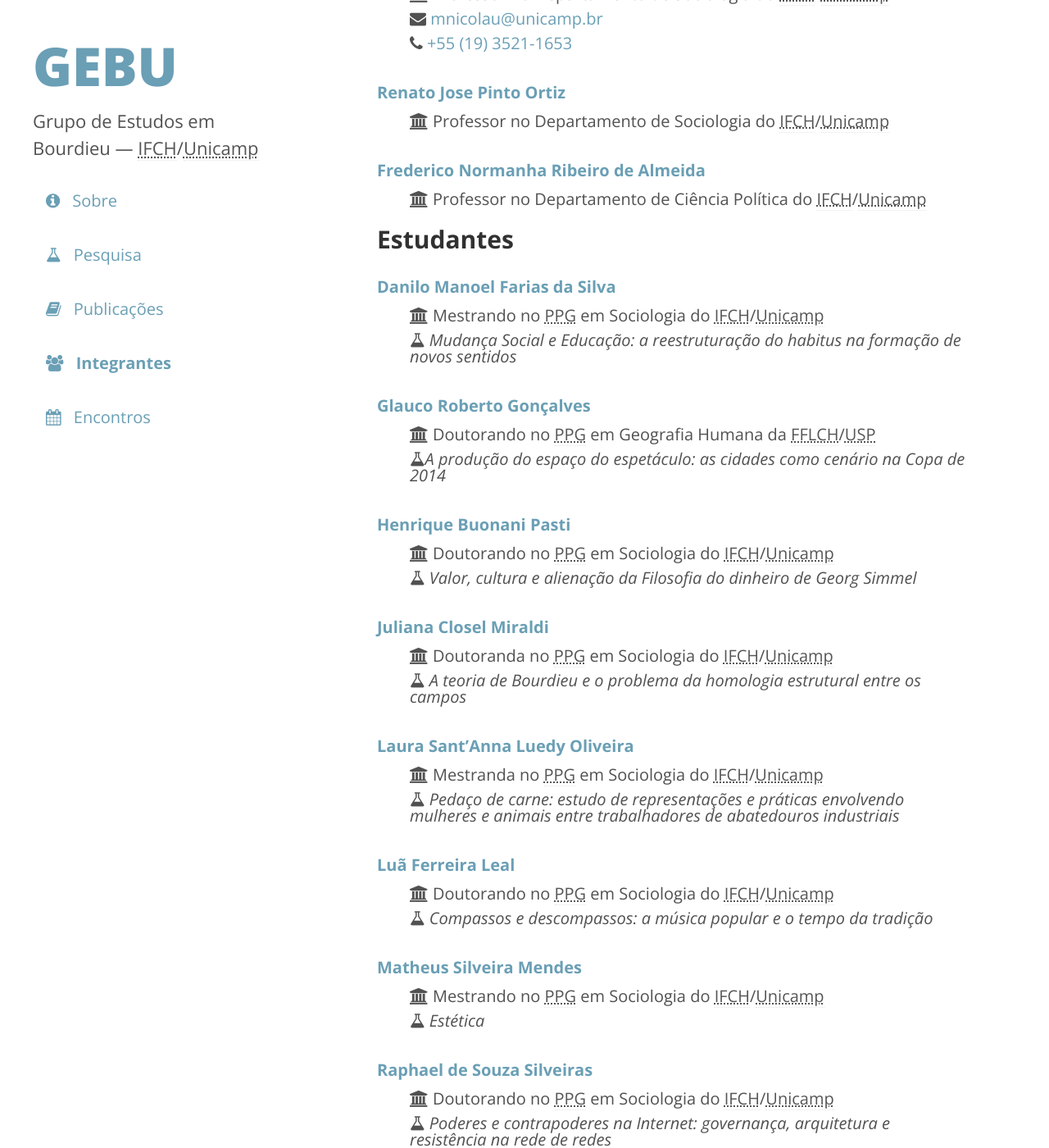
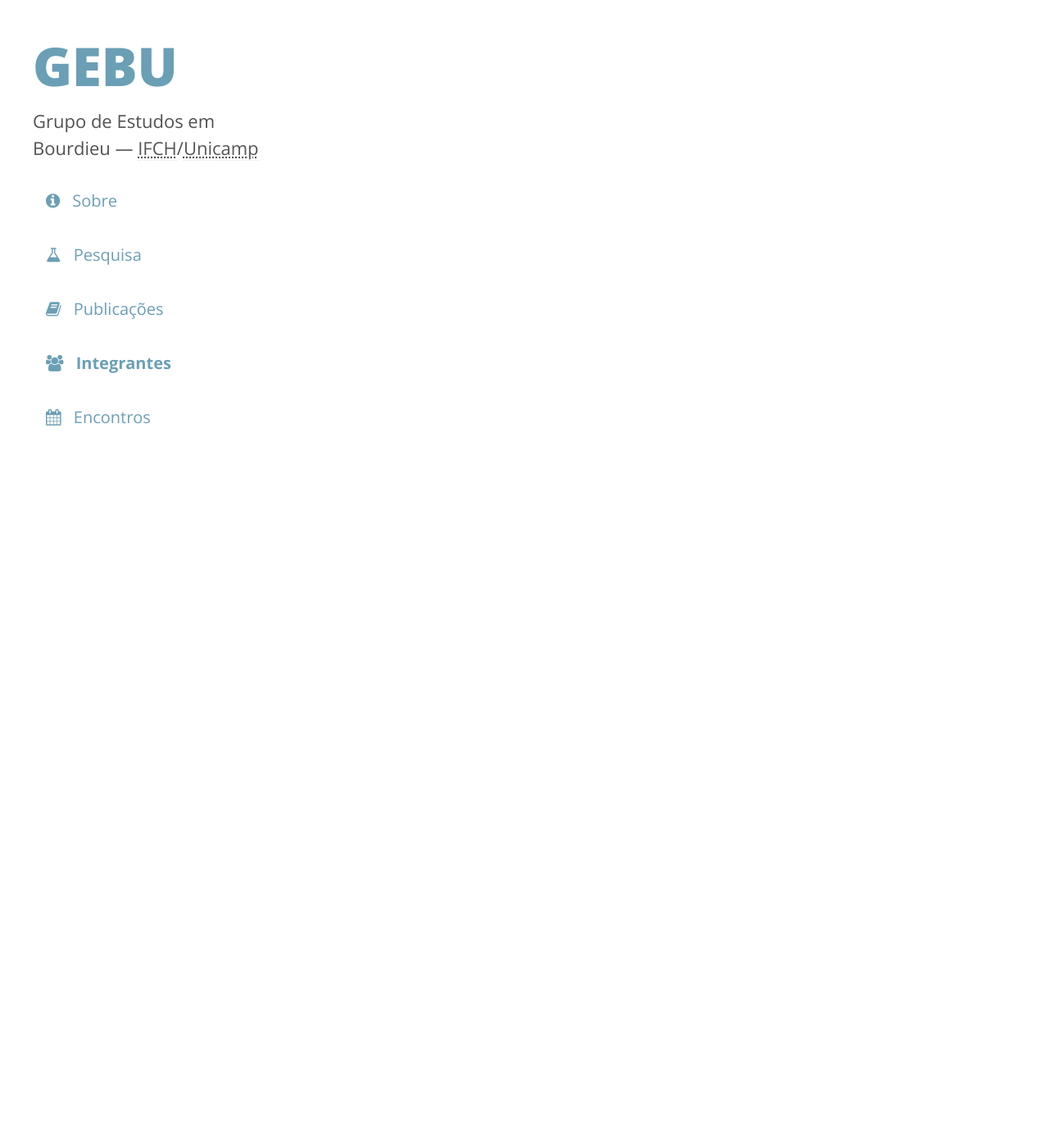
Before and after one commit to hbpasti/gebu.github.io, a Jekyll site: the page built from integrantes.md, in a window 1280 px wide and 1400 px high, scrolled down 270 px. Shown: the whole window at 82% size. Built offline with Jekyll 4.4.1, drawn with Linux system fonts in a browser that asks for light colours; nearby versions of some CDN libraries; after the commit the page ends 900 px from its top, so only the background shows below that; some of the changed text lies outside the part shown.

Commit message:
Moved integrantes to its own branch for now

```diff
--- a/integrantes.md
+++ b/integrantes.md
@@ -5,89 +5,6 @@
 icon: group
 ---
 
-## Pesquisadores
-{: #pesquisadores}
-
-[Michel Nicolau Netto](//lattes.cnpq.br/8800427022722082)
-: <i class="fa fa-university" title="Posição"></i> Professor no
-  Departamento de Sociologia do IFCH/Unicamp
-: <i class="fa fa-envelope" title="Email"></i> <mnicolau@unicamp.br>
-: <i class="fa fa-phone" title="Telefone"></i> [+55 (19)
-3521-1653](tel:+551935211653)
-{: .contatos-membros .lista-contato}
-
-[Renato Jose Pinto Ortiz](//lattes.cnpq.br/8800427022722082)
-: <i class="fa fa-university" title="Posição"></i> Professor no Departamento de Sociologia do IFCH/Unicamp
-{: .contatos-membros .lista-contato}
-
-[Frederico Normanha Ribeiro de Almeida](//lattes.cnpq.br/3248067565648091)
-: <i class="fa fa-university" title="Posição"></i> Professor no Departamento de Ciência Política do IFCH/Unicamp
-{: .contatos-membros .lista-contato}
-
-## Estudantes
-{: #estudantes}
-
-[Danilo Manoel Farias da Silva](<//lattes.cnpq.br/2142010131900710>)
-: <i class="fa fa-university" title="Posição"></i> Mestrando no PPG em Sociologia do IFCH/Unicamp
-: <i class="fa fa-flask" title="Tema/Área de trabalho"></i> *Mudança Social e Educação: a reestruturação do habitus na formação de novos sentidos*
-{: .contatos-membros .lista-contato}
-
-[Glauco Roberto Gonçalves](//lattes.cnpq.br/3347218484822776)
-: <i class="fa fa-university" title="Posição"></i> Doutorando no PPG em Geografia Humana da <abbr title="Faculdade de Filosofia, Letras e Ciências Humanas">FFLCH</abbr>/<abbr title="Universidade de São Paulo">USP</abbr>
-: <i class="fa fa-flask" title="Tema/Área de trabalho"></i>*A produção do espaço do espetáculo: as cidades como cenário na Copa de 2014*
-{: .contatos-membros .lista-contato}
-
-[Henrique Buonani Pasti](//lattes.cnpq.br/8536408943325772)
-: <i class="fa fa-university" title="Posição"></i> Doutorando no PPG em Sociologia do IFCH/Unicamp
-: <i class="fa fa-flask" title="Tema/Área de trabalho"></i> *Valor, cultura e alienação da Filosofia do dinheiro de Georg Simmel*
-{: .contatos-membros .lista-contato}
-
-[Juliana Closel Miraldi](//lattes.cnpq.br/9856019189636669)
-: <i class="fa fa-university" title="Posição"></i> Doutoranda no PPG em Sociologia do IFCH/Unicamp
-: <i class="fa fa-flask" title="Tema/Área de trabalho"></i> *A teoria de Bourdieu e o problema da homologia estrutural entre os campos*
-{: .contatos-membros .lista-contato}
-
-[Laura Sant'Anna Luedy Oliveira](//lattes.cnpq.br/3290983330003250)
-: <i class="fa fa-university" title="Posição"></i> Mestranda no PPG em Sociologia do IFCH/Unicamp
-: <i class="fa fa-flask" title="Tema/Área de trabalho"></i> *Pedaço de carne: estudo de representações e práticas envolvendo mulheres e animais entre trabalhadores de abatedouros industriais*
-{: .contatos-membros .lista-contato}
-
-[Luã Ferreira Leal](//lattes.cnpq.br/1416767402474092)
-: <i class="fa fa-university" title="Posição"></i> Doutorando no PPG em Sociologia do IFCH/Unicamp
-: <i class="fa fa-flask" title="Tema/Área de trabalho"></i> *Compassos e descompassos: a música popular e o tempo da tradição*
-{: .contatos-membros .lista-contato}
-
-[Matheus Silveira Mendes](//lattes.cnpq.br/3005118664816021)
-: <i class="fa fa-university" title="Posição"></i> Mestrando no PPG em Sociologia do IFCH/Unicamp
-: <i class="fa fa-flask" title="Tema/Área de trabalho"></i> *Estética*
-{: .contatos-membros .lista-contato}
-
-[Raphael de Souza Silveiras](//lattes.cnpq.br/3005118664816021)
-: <i class="fa fa-university" title="Posição"></i> Doutorando no PPG em Sociologia do IFCH/Unicamp
-: <i class="fa fa-flask" title="Tema/Área de trabalho"></i> *Poderes e contrapoderes na Internet: governança, arquitetura e resistência na rede de redes*
-{: .contatos-membros .lista-contato}
-
-[Raul Vinícius Araújo Lima](//lattes.cnpq.br/6652332407827829)
-: <i class="fa fa-university" title="Posição"></i> Mestrando no PPG em Sociologia do IFCH/Unicamp
-: <i class="fa fa-flask" title="Tema/Área de trabalho"></i> *O Programa Mais Educação: Uma análise sobre o habitus do professor coordenador dentro do contexto da prática*
-{: .contatos-membros .lista-contato}
-
-[Rubens Mascarenhas Neto](//lattes.cnpq.br/1066429066482576)
-: <i class="fa fa-university" title="Posição"></i> Posição
-: <i class="fa fa-flask" title="Tema/Área de trabalho"></i> *A
-"dominação" feminista: legitimidade e campo científico em disputa*
-{: .contatos-membros .lista-contato}
-
-[Thiago Barbosa Aoki](//lattes.cnpq.br/6210376076529453)
-: <i class="fa fa-university" title="Posição"></i> Mestrando no PPG em Sociologia do IFCH/Unicamp
-: <i class="fa fa-flask" title="Tema/Área de trabalho"></i> *Existência e Resistência: O Teatro Militante Paulistano*
-{: .contatos-membros .lista-contato}
-
-
-<!-- Abbr's -->
-*[IFCH]:    Instituto de Filosofia e Ciências Humanas
-*[Unicamp]: Universidade Estadual de Campinas
-*[PPG]:     Programa de Pós-Graduação
-*[PPGS]:    Programa de Pós-Graduação em Sociologia
-*[FFLCH]:   Faculdade de Filosofia, Letras e Ciências Humanas
-*[USP]:     Universidade de São Paulo
+Este site está em construção e ainda não temos uma página para
+*{{page.title}}*. Tente mais tarde e desculpe pelo inconveniente.
+{: .message}
```
